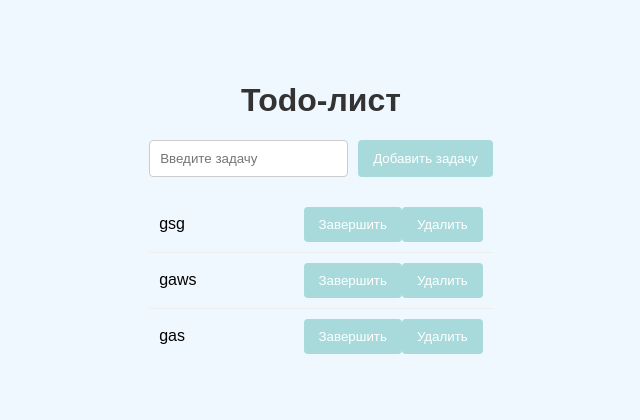
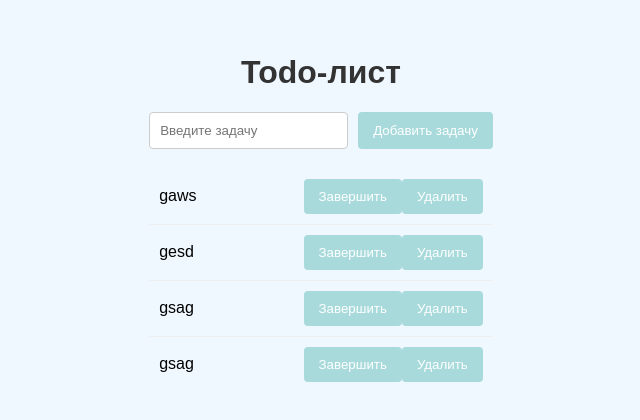
Before and after one commit to Desair1/todoList__result-ts, a React (Vite) app: page / in a window 1280 px wide. Shown: the part 180-600 px from the top of the page, without its empty margins (319-959 px from the left). Built offline with nearby package versions, Linux system fonts and the light colour scheme; data requests are answered from the project's data file.

Commit message:
remote commit

```diff
--- a/src/DataBase/db.json
+++ b/src/DataBase/db.json
@@ -1,18 +1,23 @@
 {
   "todos": [
     {
-      "id": "df3b",
-      "title": "gsg",
-      "completed": false
-    },
-    {
-      "id": "5d10",
+      "id": "37a7",
       "title": "gaws",
       "completed": false
     },
     {
-      "id": "e830",
-      "title": "gas",
+      "id": "e250",
+      "title": "gesd",
+      "completed": false
+    },
+    {
+      "id": "6981",
+      "title": "gsag",
+      "completed": false
+    },
+    {
+      "id": "f1a6",
+      "title": "gsag",
       "completed": false
     }
   ]
--- a/src/components/TodoItem.tsx
+++ b/src/components/TodoItem.tsx
@@ -1,4 +1,4 @@
-import { useEffect, useState } from "react";
+import { useEffect, useState, type Dispatch } from "react";
 
 import type { Todo } from "../types/Todo";
 
@@ -7,9 +7,15 @@ import { TODO_URL } from "../DataBase/TODO_URL";
 
 interface TodoItemProps {
   refreshListFlag: boolean;
+  isCreating: boolean;
+  setIsCreating: React.Dispatch<React.SetStateAction<boolean>>;
 }
 
-const TodoItem = ({ refreshListFlag }: TodoItemProps) => {
+const TodoItem = ({
+  refreshListFlag,
+  isCreating,
+  setIsCreating,
+}: TodoItemProps) => {
   const [loading, setLoading] = useState(false);
   const [todos, setTodos] = useState<Todo[]>([]);
   const [error, setError] = useState<string | null>(null);
@@ -36,6 +42,28 @@ const TodoItem = ({ refreshListFlag }: TodoItemProps) => {
     fetchData();
   }, [refreshListFlag]);
 
+  const requestCopmleteTask = async () => {
+    setIsCreating(true);
+    try {
+      fetch(`${TODO_URL}`, {
+        method: "PUT",
+        headers: { "Content-type": "application/json; charset=utf-8" },
+        body: JSON.stringify({
+          completed: true,
+        }),
+      })
+        .then((rawResponse) => rawResponse.json())
+        .then((response) => {
+          console.log("Проверка", response);
+        });
+      setIsCreating(false);
+    } catch (error: unknown) {
+      if (error === null) {
+        console.log("Fetch error");
+      }
+    }
+  };
+
   return (
     <ul>
       {todos.map((todo: Todo) => (
@@ -43,8 +71,8 @@ const TodoItem = ({ refreshListFlag }: TodoItemProps) => {
           <span className={todo.completed ? "completed" : ""}>
             {todo.title}
           </span>
-          <button>Завершить</button>
-          <button>Удалить</button>
+          <button disabled={isCreating}>Завершить</button>
+          <button disabled={isCreating}>Удалить</button>
         </li>
       ))}
     </ul>
--- a/src/components/TodoList.tsx
+++ b/src/components/TodoList.tsx
@@ -5,10 +5,12 @@ import { TODO_URL } from "../DataBase/TODO_URL";
 const TodoList = () => {
   const [inputValue, setInputValue] = useState("");
   const [refreshListFlag, setRefreshListFlag] = useState(false);
+  const [isCreating, setIsCreating] = useState(false);
 
   const refreshList = (): void => setRefreshListFlag(!refreshListFlag);
 
   const responseAddTask = (text: string) => {
+    setIsCreating(true);
     try {
       fetch(TODO_URL, {
         method: "POST",
@@ -22,7 +24,7 @@ const TodoList = () => {
         .then((response) => {
           console.log("Проверка", response);
         });
-
+      setIsCreating(false);
       refreshList();
     } catch (error: unknown) {
       if (error === null) {
@@ -40,12 +42,19 @@ const TodoList = () => {
           placeholder="Введите задачу"
           onChange={(e) => setInputValue(e.target.value)}
         />
-        <button onClick={() => responseAddTask(inputValue)}>
+        <button
+          disabled={isCreating}
+          onClick={() => responseAddTask(inputValue)}
+        >
           Добавить задачу
         </button>
       </form>
 
-      <TodoItem refreshListFlag={refreshListFlag} />
+      <TodoItem
+        refreshListFlag={refreshListFlag}
+        isCreating={isCreating}
+        setIsCreating={setIsCreating}
+      />
     </>
   );
 };
```
